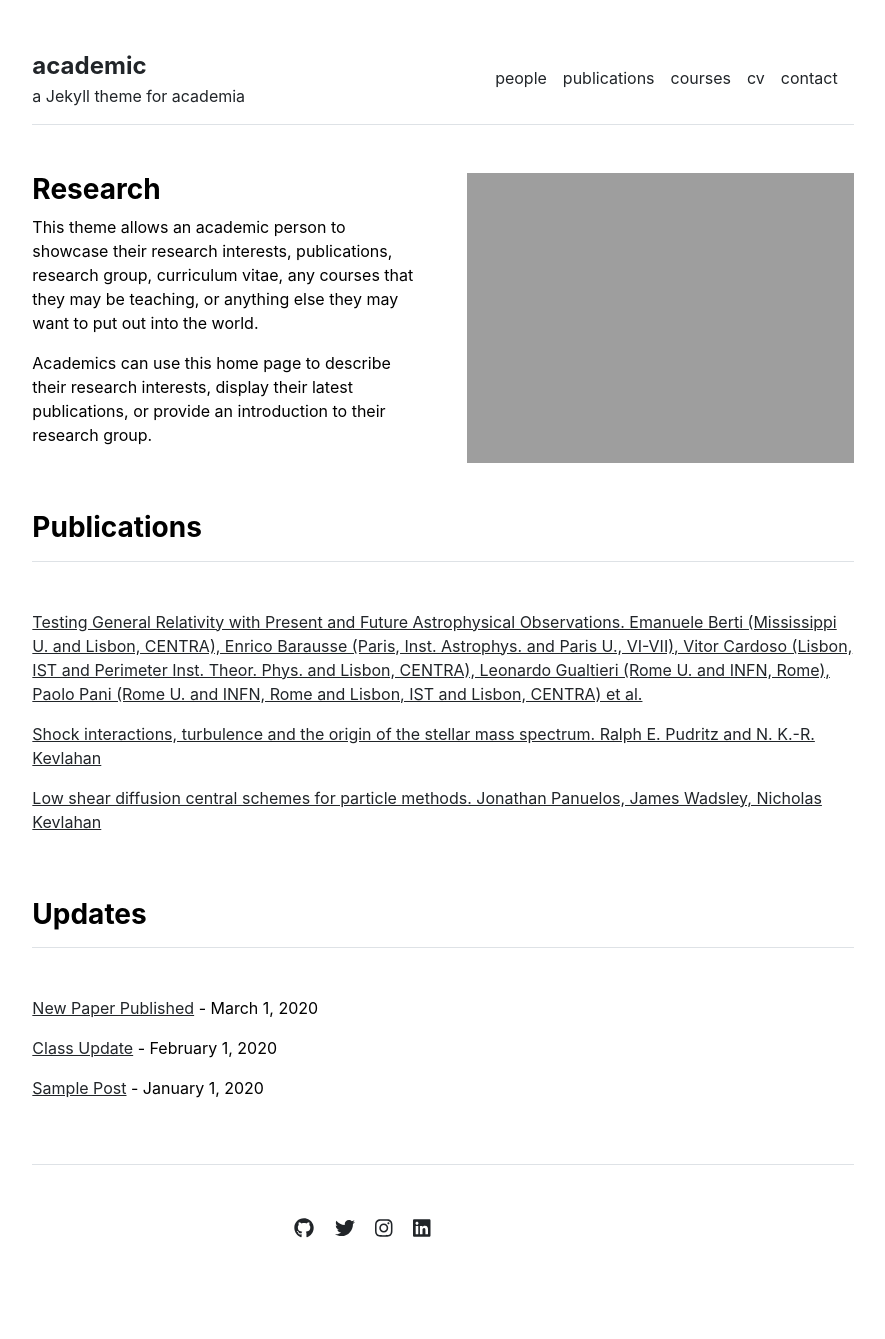
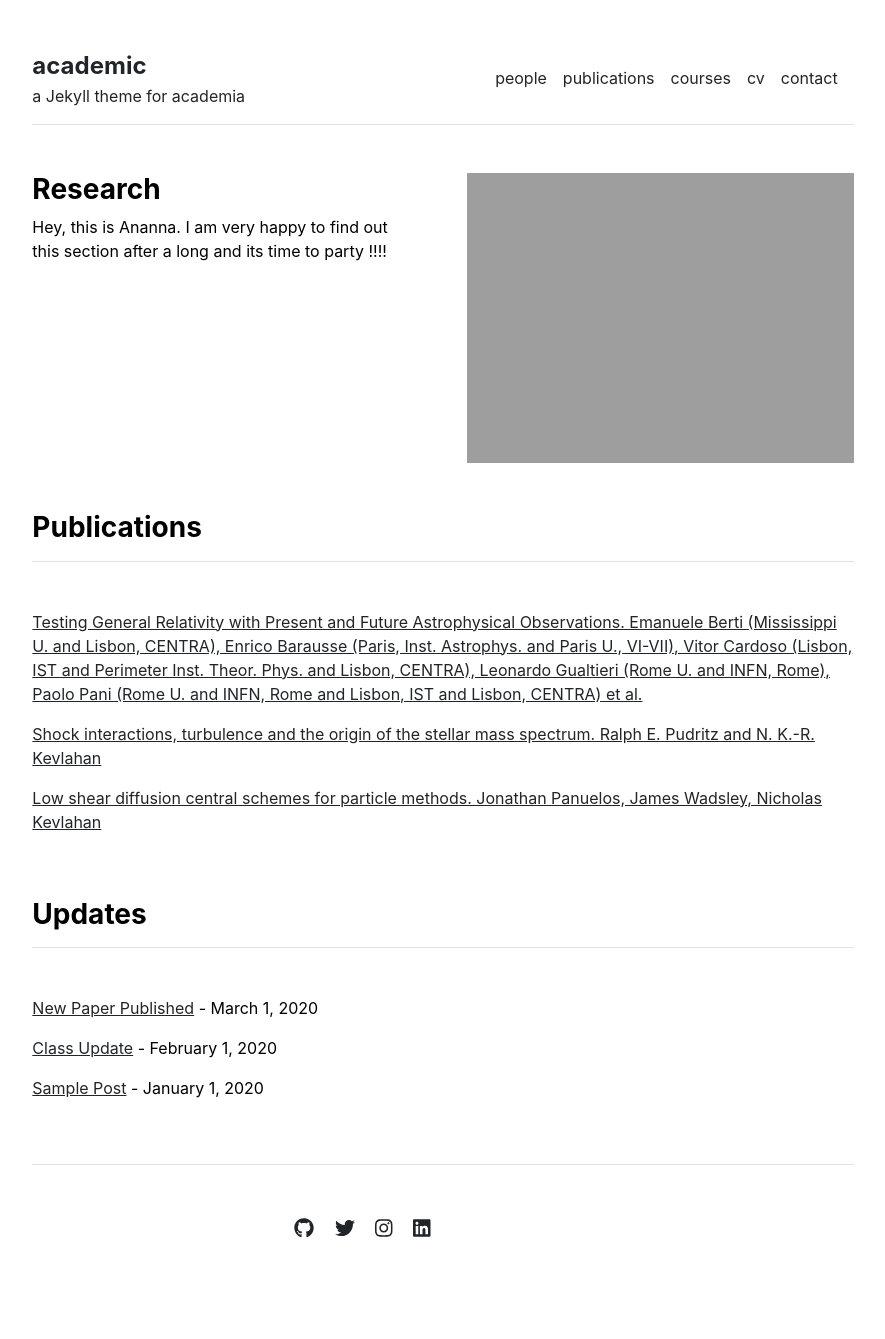
Before and after one commit to Anannabiswas/anannabiswas.github.io, a Jekyll site: the page built from academic-gh-pages/index.md, in a window 1280 px wide. Shown: the whole page, without its empty margins (197-1082 px from the left). Built offline with Jekyll 4.4.1, drawn with Linux system fonts in a browser that asks for light colours.

Commit message:
Update index.md

```diff
--- a/academic-gh-pages/index.md
+++ b/academic-gh-pages/index.md
@@ -3,6 +3,4 @@ layout: home
 title: "Home"
 ---
 
-This theme allows an academic person to showcase their research interests, publications, research group, curriculum vitae, any courses that they may be teaching, or anything else they may want to put out into the world.
-
-Academics can use this home page to describe their research interests, display their latest publications, or provide an introduction to their research group.
+Hey, this is Ananna. I am very happy to find out this section after a long and its time to party !!!!
```
